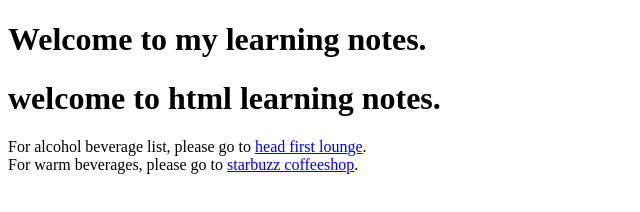
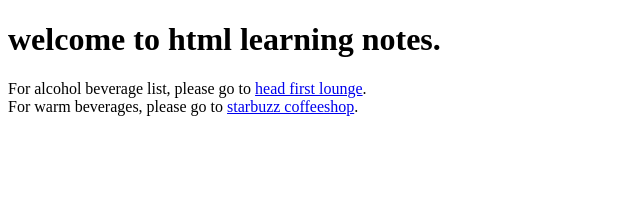
Before and after one commit to yue2/html_learning, a plain HTML site: page index.html in a window 1280 px wide. Shown: the whole page, without its empty margins (0-640 px from the left). Drawn offline with Linux system fonts and the light colour scheme.

Commit message:
delete repeated heading

```diff
--- a/index.html
+++ b/index.html
@@ -4,7 +4,6 @@
     <meta charset="utf-8">
     <title>Index</title>
   </head>
-  <h1>Welcome to my learning notes.</h1>
   <body>
     <h1>welcome to html learning notes.</h1>
     <p> For alcohol beverage list, please go to <a href="lounge/lounge.html"> head first lounge</a>.
```
